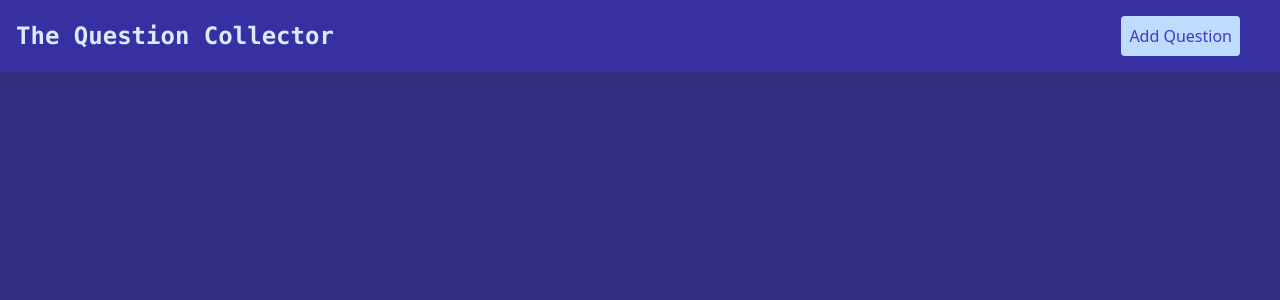
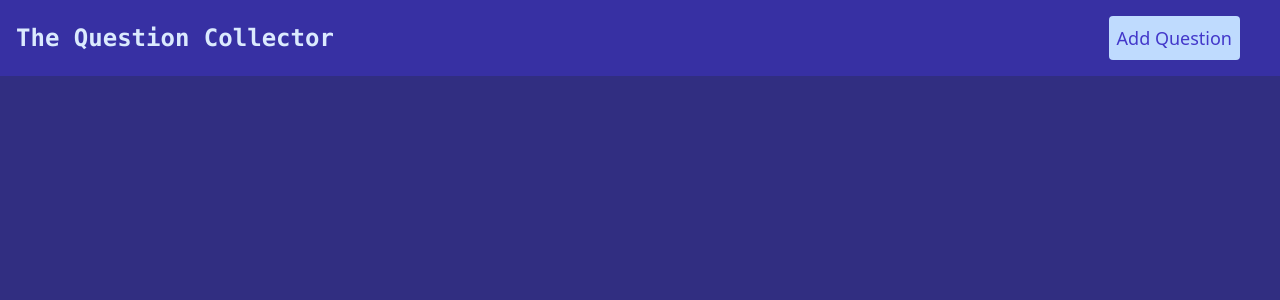
Before and after one commit to TKB-Web-Agency/the_question_collector, a Django app: page / in a window 1280 px wide. Shown: the top 300 px of the page. Run offline with Django 3.2, Linux system fonts and the light colour scheme; data that the repository does not hold is empty; some libraries are stand-ins or nearby versions.

Commit message:
adjusted button size for small screens

```diff
--- a/home/templates/home/homepage.html
+++ b/home/templates/home/homepage.html
@@ -4,7 +4,7 @@
 
 	<div class="bg-indigo-800 p-4 flex justify-between items-center">
 		<a href="{% url 'home:homepage' %}"><h1 class="text-blue-100 font-mono font-bold text-3xl md:text-2xl">The Question Collector</h1></a>
-		<a href="{% url 'home:add_new_question' %}" class="mr-6 p-2 bg-blue-200 hover:bg-blue-100 rounded text-indigo-700 hover:text-indigo-800 transition ease-in duration-150 text-center" >Add Question</a>
+		<a href="{% url 'home:add_new_question' %}" class="mr-6 p-2 bg-blue-200 hover:bg-blue-100 rounded text-3xl md:text-lg text-indigo-700 hover:text-indigo-800 transition ease-in duration-150 text-center" >Add Question</a>
 	</div>
 
 	<div>
--- a/theme/static/css/dist/styles.css
+++ b/theme/static/css/dist/styles.css
@@ -894,6 +894,10 @@ select {
 	font-size: 1.5rem;
 	line-height: 2rem;
 }
+.text-xl {
+	font-size: 1.25rem;
+	line-height: 1.75rem;
+}
 .font-bold {
 	font-weight: 700;
 }
@@ -998,4 +1002,9 @@ select {
 		font-size: 1.5rem;
 		line-height: 2rem;
 	}
+
+	.md\:text-lg {
+		font-size: 1.125rem;
+		line-height: 1.75rem;
+	}
 }
```
